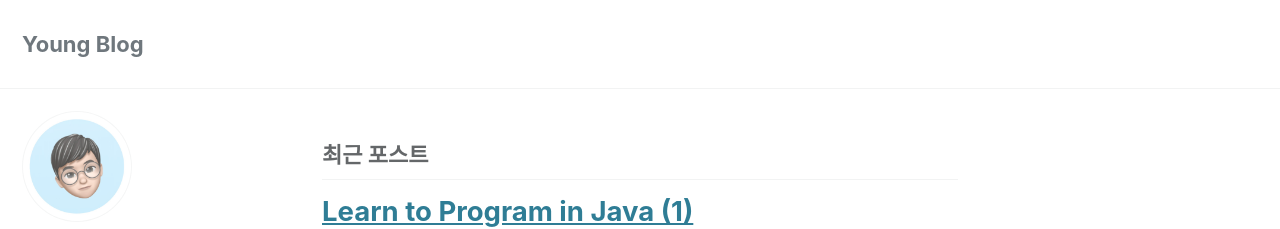
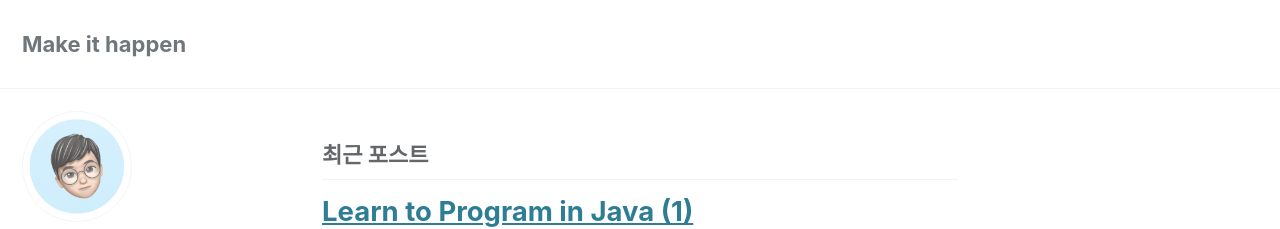
Before and after one commit to yyyoungha/yyyoungha.github.io, a Jekyll site: the page built from index.html, in a window 1280 px wide. Shown: the top 229 px of the page. Built offline with Jekyll 4.4.1, drawn with Linux system fonts in a browser that asks for light colours; cached includes are drawn as plain includes; nearby versions of some CDN libraries; the list of posts is cut into pages by our own code.

Commit message:
Update blog name

```diff
--- a/_config.yml
+++ b/_config.yml
@@ -16,7 +16,7 @@ minimal_mistakes_skin: "default" # "air", "aqua", "contrast", "dark", "dirt", "n
 
 # Site Settings
 locale: "ko-KR"
-title: "Young Blog"
+title: "Make it happen"
 title_separator: "-"
 subtitle: # site tagline that appears below site title in masthead
 name: "Young Ha"
```
